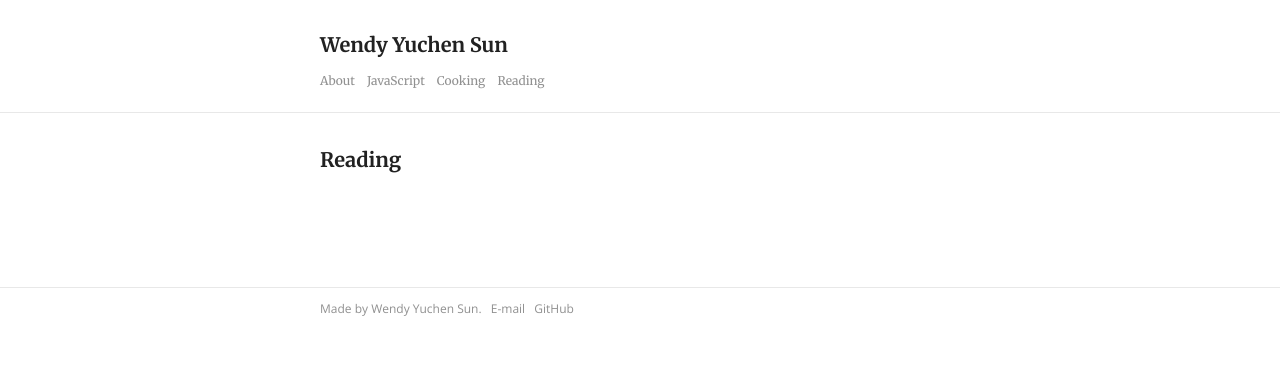
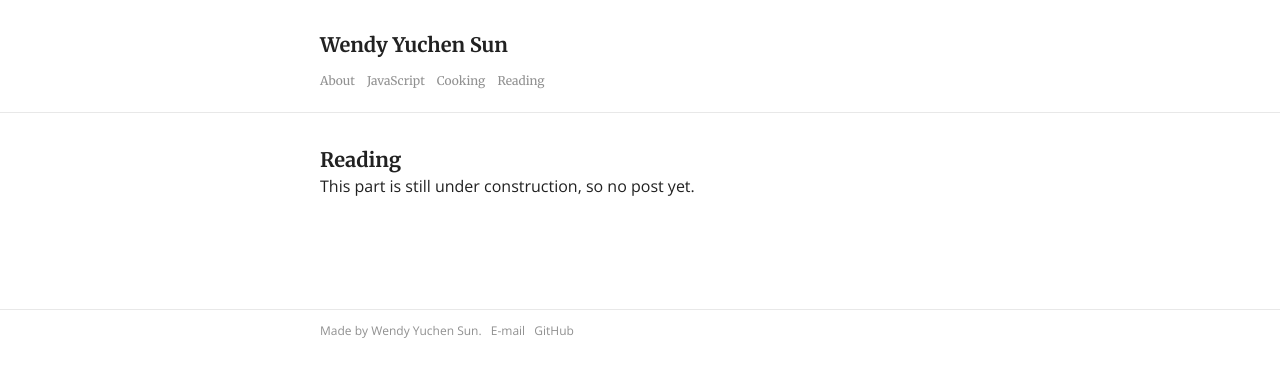
Before and after one commit to wendyyuchensun/wendyyuchensun.github.io, a Jekyll site: the page built from reading/index.html, in a window 1280 px wide. Shown: the top 377 px of the page. Built offline with Jekyll 4.4.1, drawn with Linux system fonts in a browser that asks for light colours.

Commit message:
Modify content

```diff
--- a/reading/index.html
+++ b/reading/index.html
@@ -2,6 +2,7 @@
 title: Reading
 layout: default
 ---
+<p>This part is still under construction, so no post yet.</p>
 <section>
   <ul>
     {% for post in site.categories.reading %}
```
